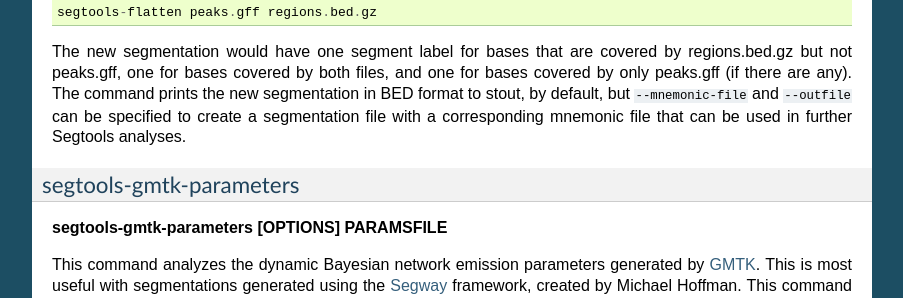
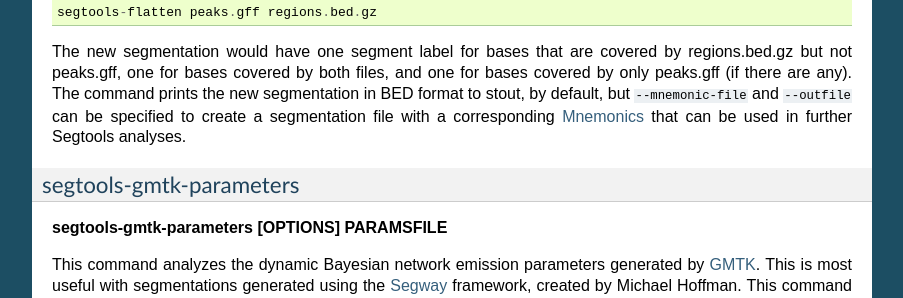
Before and after one commit to hoffmangroup/segtools, a Sphinx documentation site: the page built from doc/segtools.rst, in a window 1280 px wide and 900 px high, scrolled down 6786 px. Shown: the part 152-450 px from the top of the window, without its empty margins (198-1101 px from the left). Built offline with Sphinx 7.4.7, drawn with Linux system fonts in a browser that asks for light colours; formulas are drawn with MathJax 3; some of the changed lines change nothing that is shown; some of the changed text lies outside the part shown.

Commit message:
Fixed mnemonic file reference in docs

```diff
--- a/doc/segtools.rst
+++ b/doc/segtools.rst
@@ -68,7 +68,7 @@
 of a BED file or fields ``1,3-5``  of a GFF file.
 
 If you want to change the order in which labels appear or the
-text displayed in plots, a `mnemonic file`_ can be created.
+text displayed in plots, a :ref:`mnemonic file` can be created.
 Segtools commands can the be re-run with the ``--replot`` flag and
 the ``--mnemonic-file=<FILE>`` option to regenerate the plots without
 redoing the computation. Similarly, mnemonic files can be swapped or
@@ -150,7 +150,7 @@
 All the above commands respond to ``-h`` and ``--help``, and this will
 display the most up-to-date usage information and options.
 
-Where relevant, commands accept `mnemonic files <mnemonic file>`_
+Where relevant, commands accept :ref:`mnemonic files <mnemonic file>`
 through the ``--mnemonic-file`` option.
 
 Each core command generates:
@@ -182,7 +182,7 @@
 .. cmdoption:: --mnemonic-file <file>, -m <file>
 
    Specify a mnemonic file to control the label display and ordering.
-   See `mnemonic file details <mnemonic file>`_.
+   See :ref:`mnemonic file details <mnemonic file>`.
 
 .. cmdoption:: --outdir <dir>, -o <dir>
 
@@ -489,7 +489,7 @@
 one for bases covered by only peaks.gff (if there are any).
 The command prints the new segmentation in BED format to stout, by default,
 but ``--mnemonic-file`` and ``--outfile`` can be specified
-to create a segmentation file with a corresponding mnemonic file that
+to create a segmentation file with a corresponding :ref:`mnemonic file` that
 can be used in further Segtools analyses.
 
 
```
Also changed, not shown: 1 other file.
